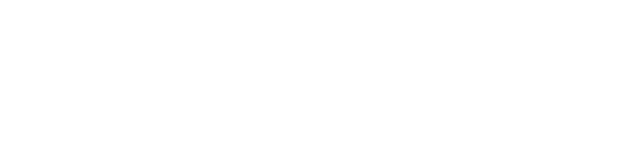
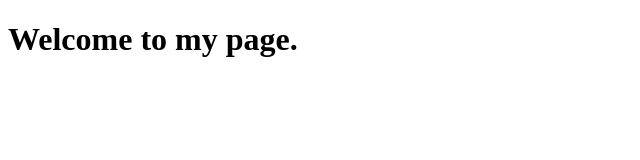
Before and after one commit to michellenoah/michellenoah.github.io, a plain HTML site: page index.html in a window 1280 px wide. Shown: the whole page, without its empty margins (0-640 px from the left). Drawn offline with Linux system fonts and the light colour scheme.

Commit message:
Adding a Heading

```diff
--- a/index.html
+++ b/index.html
@@ -5,6 +5,6 @@
     <title>My GitHub.io</title>
 </head>
 <body>
-
+<h1>Welcome to my page.</h1>
 </body>
 </html>
```
